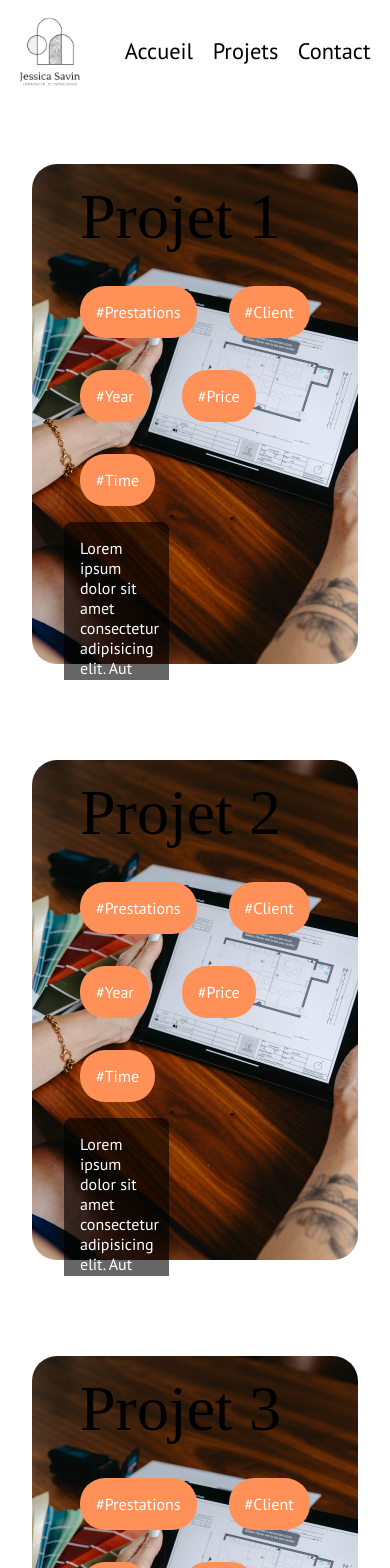
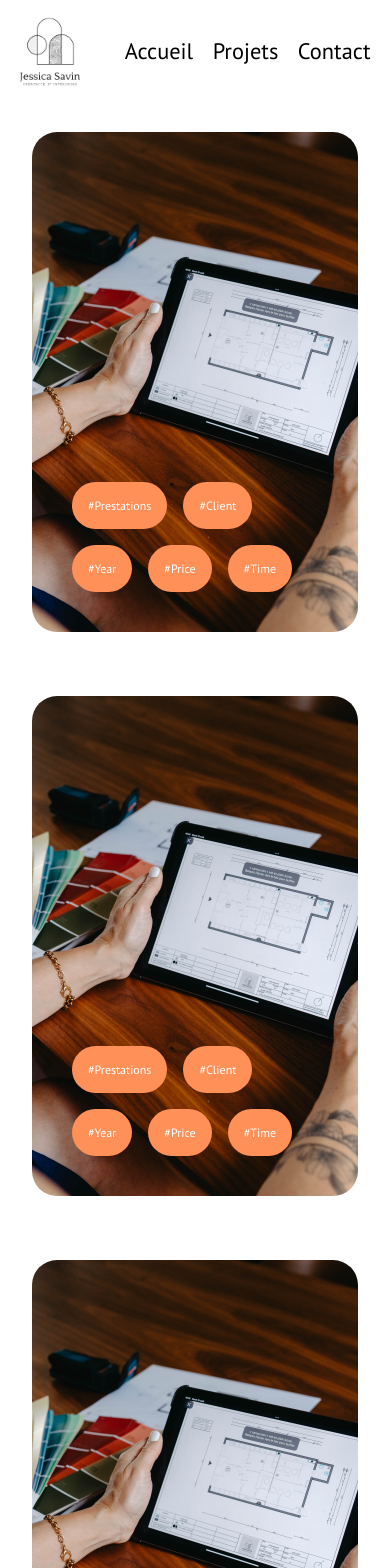
Before and after one commit to Daganx/Savin-Jessica, a React (Vite) app: page /projects in a window 390 px wide. Shown: the top 1568 px of the page. Built offline with nearby package versions, Linux system fonts and the light colour scheme.

Commit message:
Responsive :Add

```diff
--- a/src/components/Footer/footer.css
+++ b/src/components/Footer/footer.css
@@ -55,3 +55,9 @@
 .footer-socials ul li {
   margin-right: 5vw;
 }
+
+@media screen and (max-width: 475px){
+  .footer-logo{
+    display: none;
+  }
+}
--- a/src/components/Hero/hero.css
+++ b/src/components/Hero/hero.css
@@ -36,3 +36,12 @@
 .hero-text path {
   cursor: pointer;
 }
+
+@media screen and (max-width: 475px) {
+  .hero-text{
+    top: 50%;
+  }
+  .hero-text h1{
+   font-size: 48px;
+  }
+}
--- a/src/components/LatestProjects/latestProjects.css
+++ b/src/components/LatestProjects/latestProjects.css
@@ -117,3 +117,52 @@
 .project-card:hover img {
   opacity: 0.9;
 }
+
+@media screen and (max-width: 1024px) {
+  .project-content-description {
+    width: 70%;
+  }
+  .projects {
+    gap: 0;
+  }
+}
+
+@media screen and (max-width: 1024px){
+  .project-content-description{
+    display: none;
+  }
+  .project-content{
+    display: flex;
+    flex-direction: column;
+    justify-content: end;
+    align-items: center;
+  }
+}
+
+@media screen and (max-width: 475px) {
+  .projects h2 {
+    font-size: 48px;
+    text-align: center;
+  }
+  .project-content-description{
+    display: none;
+  }
+  .project-img{
+    padding: 0;
+  }
+  .project-content-hashtag{
+    font-size: 12px;
+  }
+  .project-content-hashtag p{
+    margin: 8px;
+  }
+  .project-content{
+    display: flex;
+    flex-direction: column;
+    justify-content: end;
+    align-items: center;
+  }
+  .project-content h3{
+    display: none;
+  }
+}
--- a/src/components/Navbar/navbar.css
+++ b/src/components/Navbar/navbar.css
@@ -51,3 +51,9 @@
 .navbar-links ul li a:hover::after {
   width: 100%;
 }
+
+@media screen and (max-width: 375px){
+  .navbar-links ul li {
+    font-size: 1.2rem;
+  }
+}
--- a/src/components/Presentation/Presentation.jsx
+++ b/src/components/Presentation/Presentation.jsx
@@ -14,15 +14,7 @@ export default function Presentation() {
           sapiente eum, numquam, eligendi quibusdam. Qui atque quia fugiat omnis
           in, quod amet nihil? Quaerat corrupti id nam in nulla dolorem fugiat
           voluptatum accusamus ducimus rerum, autem incidunt magni quas, nemo
-          eaque. Unde, repellendus dolores? Labore, repudiandae libero? Nihil
-          ipsa culpa excepturi pariatur vero ipsum! Sunt similique vitae, atque
-          soluta beatae voluptates amet. Praesentium voluptates aliquam nesciunt
-          qui dignissimos obcaecati eum vitae, corporis autem dicta. Ut nostrum,
-          excepturi ullam sequi veritatis expedita vel nemo nesciunt. Nobis
-          expedita ex aperiam sequi totam eaque, maiores harum quos id laborum
-          officiis animi ut, vitae fugiat ea consequuntur libero. Magnam,
-          deserunt? Consequatur veritatis quidem possimus est quas beatae,
-          dolores ab quos. Consequuntur modi ea ipsa? Cupiditate.
+          eaque. Unde, repellendus dolores? Labore, repudiandae libero.
         </h3>
       </div>
       <div className="presentation-img">
--- a/src/components/Presentation/presentation.css
+++ b/src/components/Presentation/presentation.css
@@ -33,3 +33,34 @@
   object-fit: cover;
   height: 100%;
 }
+
+@media screen and (max-width: 1024px) {
+  .presentation {
+    display: flex;
+    flex-direction: column;
+    align-items: center;
+  }
+  .presentation-text{
+    width: 100%;
+  }
+  .presentation-img{
+    width: 100%;
+  }
+  .presentation h2{
+    text-align: center;
+  }
+  .presentation h3{
+    padding: 0;
+    padding-bottom: 16px;
+    text-align: justify;
+  }
+}
+
+@media screen and (max-width: 475px){
+  .presentation h2{
+    font-size: 48px;
+  }
+  .presentation h3{
+    font-size: 16px;
+  }
+}
--- a/src/components/ProjectsDetails/ProjectsDetails.jsx
+++ b/src/components/ProjectsDetails/ProjectsDetails.jsx
@@ -1,5 +1,6 @@
 import { useParams } from "react-router-dom";
 import projects from "../../data/projects";
+import Separator from "../Separator/Separator";
 import "./projectsDetails.css";
 
 export default function ProjectDetails() {
@@ -26,6 +27,7 @@ export default function ProjectDetails() {
           <p className="projects-bio">{project.description}</p>
         </div>
       </section>
+      <Separator />
     </>
   );
 }
--- a/src/components/ProjectsDetails/projectsDetails.css
+++ b/src/components/ProjectsDetails/projectsDetails.css
@@ -31,3 +31,40 @@
   font-size: 1.2em;
   text-align: justify;
 }
+
+@media screen and (max-width: 1024px) {
+  .projects-details {
+    display: flex;
+    flex-direction: column;
+  }
+  .projects-details img {
+    width: 100%;
+  }
+  .projects-details h1 {
+    text-align: center;
+  }
+  .projects-details ul{
+    justify-content: center;
+  }
+}
+
+@media screen and (max-width: 768px) {
+  .projects-details h1 {
+    text-align: center;
+    font-size: 48px;
+  }
+  .projects-text ul {
+    font-size: 1em;
+    justify-content: center;
+  }
+  .projects-bio{
+    padding: 16px;
+  }
+
+}
+
+@media screen and (max-width: 475px){
+  .projects-bio{
+    font-size: 1em;
+  }
+}
--- a/src/data/projects.jsx
+++ b/src/data/projects.jsx
@@ -9,7 +9,7 @@ const projects = [
     title: "Projet 1",
     images: [projects1_1, projects1_2, projects1_3, projects1_4],
     description:
-      "Lorem ipsum dolor sit amet consectetur adipisicing elit. Aut provident velit, nobis, esse quae ex dolores quasi ipsum amet vero dicta fugit et natus ad officia quis quisquam temporibus excepturi.Eaque nostrum mollitia illo tenetur deserunt earum eum corrupti magni expedita at beatae cupiditate adipisci recusandae fugiat ratione incidunt, labore commodi aut cumque quis ipsam hic? Amet qui nisi earum.oluta, nemo molestias fugiat facilis unde molestiae! Tenetur ipsum, aspernatur maxime doloremque, a sunt voluptate, culpa blanditiis cupiditate vel iure. Beatae, explicabo eos obcaecati odit consectetur non autem totam voluptatibus?",
+      "Lorem ipsum dolor sit amet consectetur adipisicing elit. Aut provident velit, nobis, esse quae ex dolores quasi ipsum amet vero dicta fugit et natus ad officia quis quisquam temporibus excepturi.Eaque nostrum mollitia illo tenetur deserunt earum eum corrupti magni expedita at beatae cupiditate adipisci.",
     prestation: "#Prestations",
     customer: "#Client",
     year: "#Year",
@@ -21,7 +21,7 @@ const projects = [
     title: "Projet 2",
     images: [projects1_1, projects1_2, projects1_3, projects1_4],
     description:
-      "Lorem ipsum dolor sit amet consectetur adipisicing elit. Aut provident velit, nobis, esse quae ex dolores quasi ipsum amet vero dicta fugit et natus ad officia quis quisquam temporibus excepturi.Eaque nostrum mollitia illo tenetur deserunt earum eum corrupti magni expedita at beatae cupiditate adipisci recusandae fugiat ratione incidunt, labore commodi aut cumque quis ipsam hic? Amet qui nisi earum.oluta, nemo molestias fugiat facilis unde molestiae! Tenetur ipsum, aspernatur maxime doloremque, a sunt voluptate, culpa blanditiis cupiditate vel iure. Beatae, explicabo eos obcaecati odit consectetur non autem totam voluptatibus?",
+      "Lorem ipsum dolor sit amet consectetur adipisicing elit. Aut provident velit, nobis, esse quae ex dolores quasi ipsum amet vero dicta fugit et natus ad officia quis quisquam temporibus excepturi.Eaque nostrum mollitia illo tenetur deserunt earum eum corrupti magni expedita at beatae cupiditate adipisci.",
     prestation: "#Prestations",
     customer: "#Client",
     year: "#Year",
@@ -33,7 +33,7 @@ const projects = [
     title: "Projet 3",
     images: [projects1_1, projects1_2, projects1_3, projects1_4],
     description:
-      "Lorem ipsum dolor sit amet consectetur adipisicing elit. Aut provident velit, nobis, esse quae ex dolores quasi ipsum amet vero dicta fugit et natus ad officia quis quisquam temporibus excepturi.Eaque nostrum mollitia illo tenetur deserunt earum eum corrupti magni expedita at beatae cupiditate adipisci recusandae fugiat ratione incidunt, labore commodi aut cumque quis ipsam hic? Amet qui nisi earum.oluta, nemo molestias fugiat facilis unde molestiae! Tenetur ipsum, aspernatur maxime doloremque, a sunt voluptate, culpa blanditiis cupiditate vel iure. Beatae, explicabo eos obcaecati odit consectetur non autem totam voluptatibus?",
+      "Lorem ipsum dolor sit amet consectetur adipisicing elit. Aut provident velit, nobis, esse quae ex dolores quasi ipsum amet vero dicta fugit et natus ad officia quis quisquam temporibus excepturi.Eaque nostrum mollitia illo tenetur deserunt earum eum corrupti magni expedita at beatae cupiditate adipisci.",
     prestation: "#Prestations",
     customer: "#Client",
     year: "#Year",
@@ -45,7 +45,7 @@ const projects = [
     title: "Projet 4",
     images: [projects1_1, projects1_2, projects1_3, projects1_4],
     description:
-      "Lorem ipsum dolor sit amet consectetur adipisicing elit. Aut provident velit, nobis, esse quae ex dolores quasi ipsum amet vero dicta fugit et natus ad officia quis quisquam temporibus excepturi.Eaque nostrum mollitia illo tenetur deserunt earum eum corrupti magni expedita at beatae cupiditate adipisci recusandae fugiat ratione incidunt, labore commodi aut cumque quis ipsam hic? Amet qui nisi earum.oluta, nemo molestias fugiat facilis unde molestiae! Tenetur ipsum, aspernatur maxime doloremque, a sunt voluptate, culpa blanditiis cupiditate vel iure. Beatae, explicabo eos obcaecati odit consectetur non autem totam voluptatibus?",
+      "Lorem ipsum dolor sit amet consectetur adipisicing elit. Aut provident velit, nobis, esse quae ex dolores quasi ipsum amet vero dicta fugit et natus ad officia quis quisquam temporibus excepturi.Eaque nostrum mollitia illo tenetur deserunt earum eum corrupti magni expedita at beatae cupiditate adipisci.",
     prestation: "#Prestations",
     customer: "#Client",
     year: "#Year",
@@ -57,7 +57,7 @@ const projects = [
     title: "Projet 5",
     images: [projects1_1, projects1_2, projects1_3, projects1_4],
     description:
-      "Lorem ipsum dolor sit amet consectetur adipisicing elit. Aut provident velit, nobis, esse quae ex dolores quasi ipsum amet vero dicta fugit et natus ad officia quis quisquam temporibus excepturi.Eaque nostrum mollitia illo tenetur deserunt earum eum corrupti magni expedita at beatae cupiditate adipisci recusandae fugiat ratione incidunt, labore commodi aut cumque quis ipsam hic? Amet qui nisi earum.oluta, nemo molestias fugiat facilis unde molestiae! Tenetur ipsum, aspernatur maxime doloremque, a sunt voluptate, culpa blanditiis cupiditate vel iure. Beatae, explicabo eos obcaecati odit consectetur non autem totam voluptatibus?",
+      "Lorem ipsum dolor sit amet consectetur adipisicing elit. Aut provident velit, nobis, esse quae ex dolores quasi ipsum amet vero dicta fugit et natus ad officia quis quisquam temporibus excepturi.Eaque nostrum mollitia illo tenetur deserunt earum eum corrupti magni expedita at beatae cupiditate adipisci.",
     prestation: "#Prestations",
     customer: "#Client",
     year: "#Year",
```
Also changed, not shown: src/components/Contact/contact.css (+18 -0 lines).
